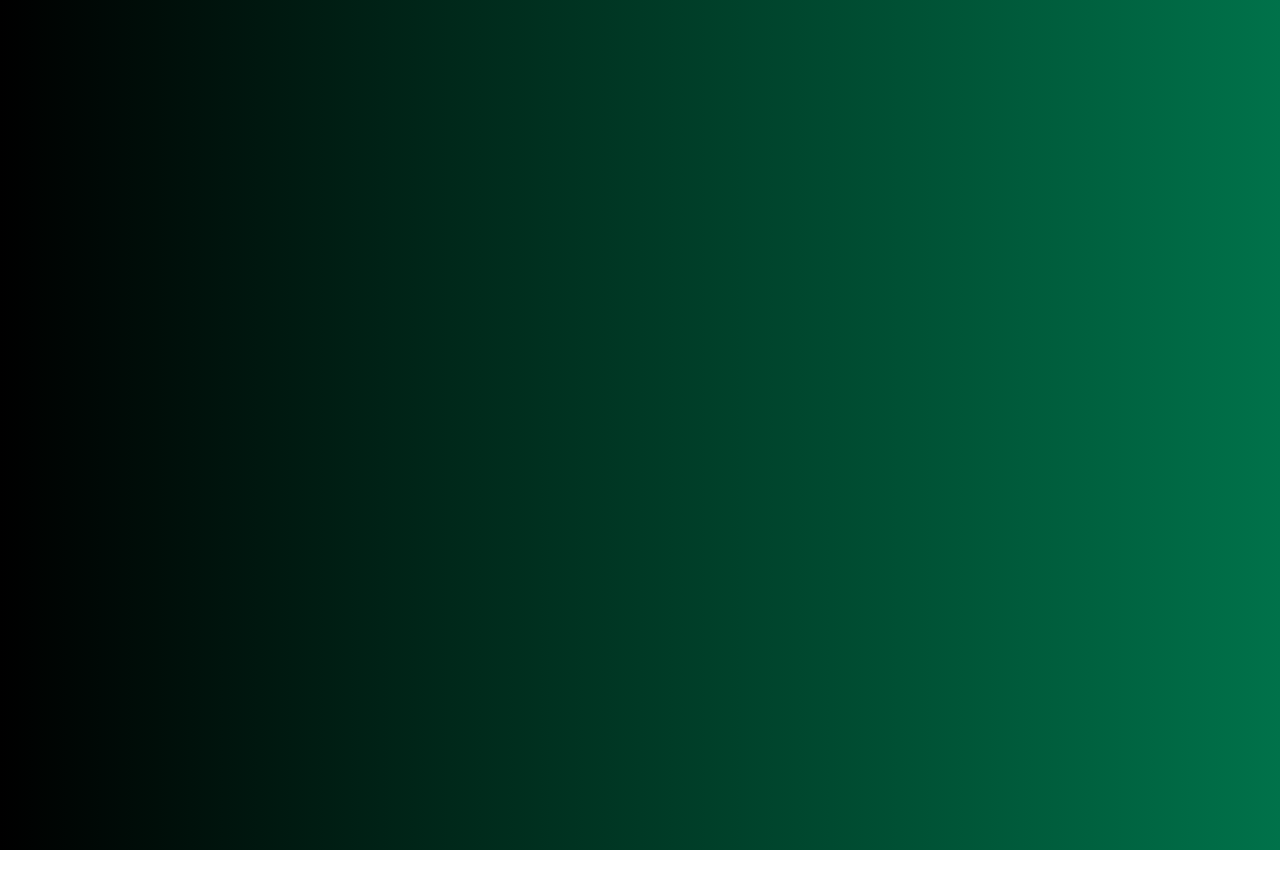
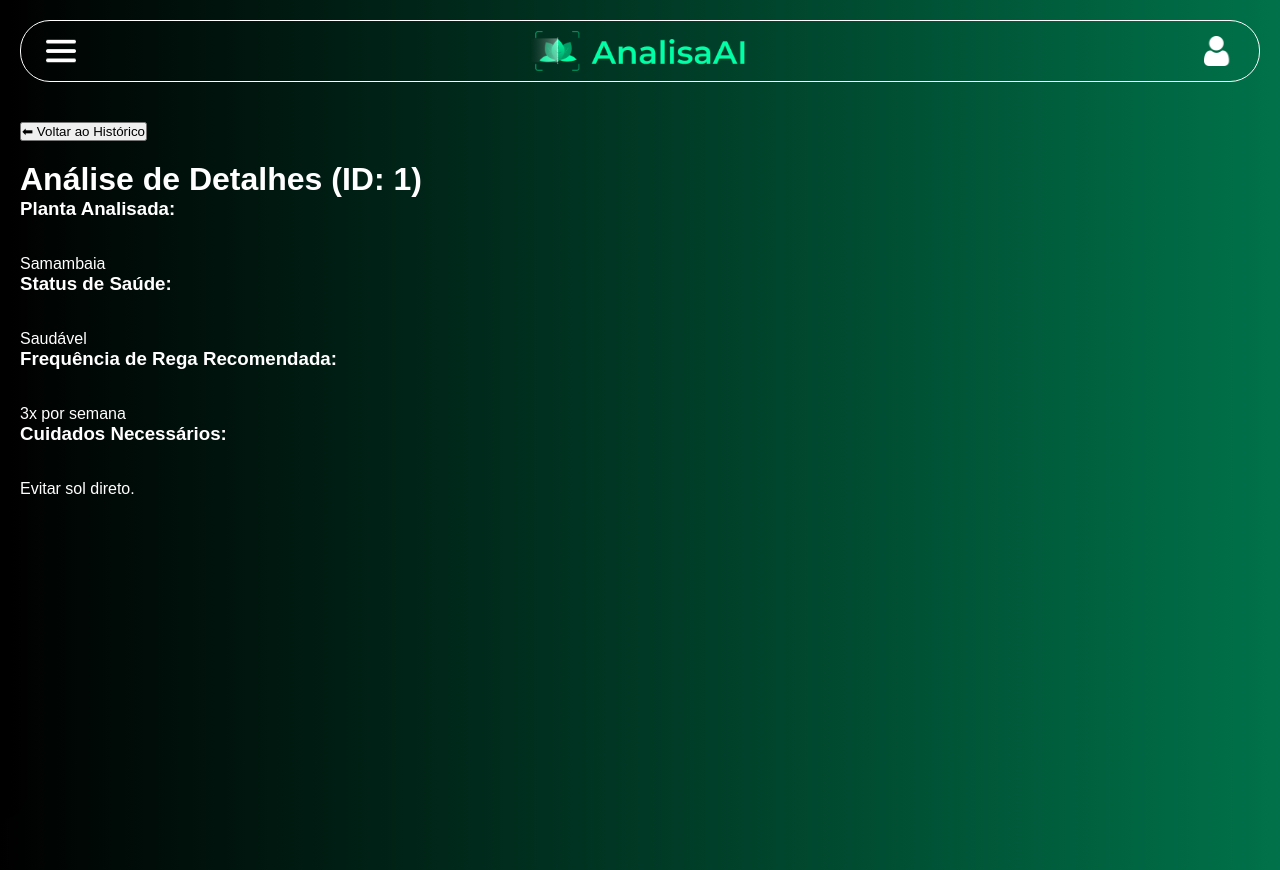
Before and after one commit to Marinho-C/analisai-react, a React (Vite) app: page /resultado/1 in a window 1280 px wide. Before the commit this address had no page. Built offline with nearby package versions, Linux system fonts and the light colour scheme; a web font is replaced by a local one.

Commit message:
detalhes de historico

```diff
--- /dev/null
+++ b/src/pages/Resultado/Resultado.jsx
@@ -0,0 +1,89 @@
+import { useParams, useNavigate } from "react-router-dom";
+import { useEffect, useState } from "react"; // Adicionado o useState corretamente
+import "./Resultado.css";
+import MenuLateral from "../MenuLateral/MenuLateral";
+
+import iconMenu from "../../assets/images/icon-menu.png";
+import logo from "../../assets/images/Logo-AnalisaAI.png";
+import iconPerson from "../../assets/images/icon-person.png";
+
+import "../Home/Home.css";
+
+export default function Resultado() {
+  const { id } = useParams();
+  const navigate = useNavigate();
+
+  // CORRIGIDO: Adicionado o estado para o Menu Lateral não crashar a página
+  const [menuAberto, setMenuAberto] = useState(false);
+  const [planta, setPlanta] = useState(null);
+
+  useEffect(() => {
+    const plantasMockadas = [
+      { id: 1, nome: "Samambaia", status: "Saudável", rega: "3x por semana", cuidado: "Evitar sol direto." },
+      { id: 2, nome: "Suculenta", status: "Excesso de Água", rega: "1x a cada 15 dias", cuidado: "Mudar para vaso com melhor drenagem." },
+      { id: 3, nome: "Manjericão", status: "Presença de Pragas", rega: "Diária", cuidado: "Aplicar óleo de Neem nas folhas." }
+    ];
+
+    // CORRIGIDO: Verificação mais segura (compara convertendo ambos para string para evitar falhas de tipo)
+    const plantaEncontrada = plantasMockadas.find(p => String(p.id) === String(id));
+    setPlanta(plantaEncontrada);
+  }, [id]);
+
+  // Se o ID não for 1, 2 ou 3 (dados do mock), avisa o usuário em vez de travar no "Carregando"
+  if (!planta) {
+    return (
+      <div style={{ color: "#fff", padding: "20px", textAlign: "center" }}>
+        <p>Análise não encontrada para o ID: {id}</p>
+        <button onClick={() => navigate(-1)}>Voltar</button>
+      </div>
+    );
+  }
+
+  return (
+    <div id="resultado-container">
+      <header>
+        <div id="cabecalho">
+          <img
+            id="icon-menu"
+            src={iconMenu}
+            alt="Menu"
+            onClick={() => setMenuAberto(true)} // Agora funciona porque criamos o estado!
+          />
+          <img id="logo" src={logo} alt="Logo" onClick={() => navigate("/historico")} style={{cursor: 'pointer'}} />
+          <img id="icon-person" src={iconPerson} alt="Perfil" />
+        </div>
+      </header>
+
+      <main id="detalhes-planta" style={{ padding: "20px", color: "#fff" }}>
+        <button onClick={() => navigate(-1)} style={{ marginBottom: "20px", cursor: "pointer" }}>
+          ⬅ Voltar ao Histórico
+        </button>
+
+        <h1>Análise de Detalhes (ID: {id})</h1>
+
+        <div className="info-bloco">
+          <h3>Planta Analisada:</h3>
+          <p>{planta.nome}</p>
+        </div>
+
+        <div className="info-bloco">
+          <h3>Status de Saúde:</h3>
+          <span>{planta.status}</span>
+        </div>
+
+        <div className="info-bloco">
+          <h3>Frequência de Rega Recomendada:</h3>
+          <p>{planta.rega}</p>
+        </div>
+
+        <div className="info-bloco">
+          <h3>Cuidados Necessários:</h3>
+          <p>{planta.cuidado}</p>
+        </div>
+      </main>
+
+      {/* Renderiza o menu lateral de verdade na tela */}
+      <MenuLateral menuAberto={menuAberto} setMenuAberto={setMenuAberto} />
+    </div>
+  );
+}
--- a/src/routes/AppRoutes.jsx
+++ b/src/routes/AppRoutes.jsx
@@ -3,7 +3,9 @@ import { Routes, Route } from "react-router-dom";
 import Login from "../pages/Login/Login";
 import Home from "../pages/Home/Home";
 import EditarPerfil from "../pages/EditarPerfil/EditarPerfil";
-import Historico from "../pages/Historico/Historico"; // 1. ADICIONE ESSA IMPORTAÇÃO (ajuste a pasta se necessário)
+import Historico from "../pages/Historico/Historico";
+// 1. IMPORTAR A NOVA PÁGINA DE RESULTADO (Ajuste o caminho da pasta se necessário)
+import Resultado from "../pages/Resultado/Resultado";
 
 export default function AppRoutes() {
   return (
@@ -11,7 +13,11 @@ export default function AppRoutes() {
       <Route path="/" element={<Login />} />
       <Route path="/home" element={<Home />} />
       <Route path="/editar-perfil" element={<EditarPerfil />} />
-      <Route path="/historico" element={<Historico />} /> {/* 2. ADICIONE ESSA LINHA */}
+      <Route path="/historico" element={<Historico />} />
+
+      {/* 2. ADICIONAR A ROTA DINÂMICA DO RELEMBRADO DETALHE */}
+      {/* Os dois pontos (:id) dizem para o React que qualquer número/texto ali é um parâmetro */}
+      <Route path="/resultado/:id" element={<Resultado />} />
     </Routes>
   );
 }
```
Also changed, not shown: src/pages/Resultado/Resultado.css (added).
